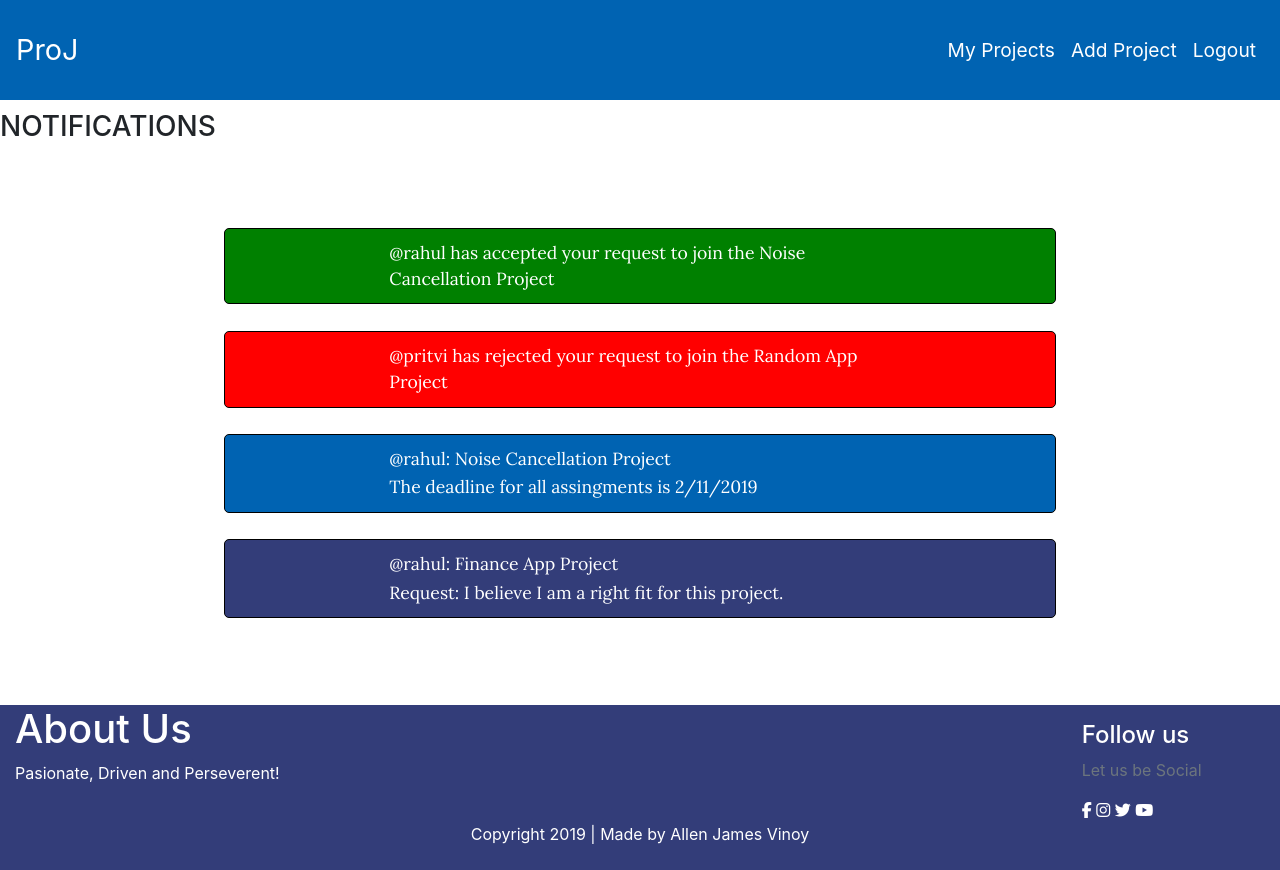
After one commit to allenjamesvinoy14/Project-Management-Website, a PHP site: page /main/notifications.php in a window 1280 px wide. The commit adds this page. Run offline with PHP 8.4, Linux system fonts and the light colour scheme; data that the repository does not hold is empty; some libraries are stand-ins or nearby versions.

Commit message:
added notifications

```diff
--- a/main/myprojects.php
+++ b/main/myprojects.php
@@ -93,6 +93,11 @@
                         REVIEW REQUESTS
                     </button>
                 </div>
+                <div class="row col-md-4 offset-md-8 col1 center-block">
+                    <button type="submit" class="btn btn-primary btn-block btn-lg">
+                        EDIT PROJECT
+                    </button>
+                </div>
                 <?php endif; ?>
             </div>
     </div>
--- /dev/null
+++ b/main/notifications.php
@@ -0,0 +1,109 @@
+<?php
+    require 'maincontroller/projectController.php';
+?>
+<!DOCTYPE html>
+<html lang="en">
+<head>
+    <meta charset="UTF-8">
+    <meta name="viewport" content="width=device-width, initial-scale=1.0">
+    <meta http-equiv="X-UA-Compatible" content="ie=edge">
+    <link rel="stylesheet" href="https://maxcdn.bootstrapcdn.com/bootstrap/4.0.0/css/bootstrap.min.css">
+    <link rel="stylesheet" href="stylemain.css">
+    <link rel="stylesheet" href="../style.css">
+    <script src="https://kit.fontawesome.com/2462b6baab.js" crossorigin="anonymous"></script>
+    <script src="//code.jquery.com/jquery-1.10.2.js"></script>
+    <script src="//code.jquery.com/ui/1.11.4/jquery-ui.js"></script>
+    <title>ProJ</title>
+
+    <script>
+
+        $(function(e){
+            $(".request").on('click',function(e){
+                window.location = "../main/reviewrequests.php?id=34&review=1";
+            });
+        });
+
+        function changecolor(t){
+            t.style.background = "#87CEEB";
+            t.style.transition = "0.5s";
+            t.style.cursor = "pointer";
+            t.style.color = "#0063B2FF";
+        }
+
+        function colortodefault(t){
+            t.style.background = "#333D79";
+            t.style.color = "white";
+        }
+    </script>
+</head>
+<body>
+    <?php require_once '../UI/navbar/navbar-header.php'; ?>
+        <li class="nav-item">
+            <a class="nav-link" href="../main/myprojects.php?myprojects=1">My Projects</a>
+        </li>
+        <li class="nav-item">
+            <a class="nav-link" href="../main/addproject.php">Add Project</a>
+        </li>
+        <li class="nav-item">
+            <a class="nav-link" href="logout.php">Logout</a>
+        </li>
+    <?php require_once '../UI/navbar/navbar-footer.php'; ?>
+
+    <div class="containter">
+        <div class="row">
+            <div class="col center-block nothead">
+                <h3> NOTIFICATIONS </h3>
+            </div>
+        </div>
+    </div>
+    <div class="main">
+        <div class="col-md-8 offset-md-2 justify-content-center projitems acceptance">
+            <div class="row col-md-8 offset-md-2 col1 center-block projitem">
+                <table>
+                    <tr>
+                        <td>@rahul has accepted your request to join the Noise Cancellation Project</td>
+                    </tr>
+                </table>
+            </div>
+        </div>
+        <br>
+        <div class="col-md-8 offset-md-2 justify-content-center projitems rejection">
+            <div class="row col-md-8 offset-md-2 col1 center-block projitem">
+                <table>
+                    <tr>
+                        <td>@pritvi has rejected your request to join the Random App Project</td>
+                    </tr>
+                </table>
+            </div>
+        </div>
+        <br>
+        <div class="col-md-8 offset-md-2 justify-content-center projitems">
+            <div class="row col-md-8 offset-md-2 col1 center-block projitem">
+                <table>
+                    <tr>
+                        <td>@rahul: Noise Cancellation Project</td>
+                    </tr>
+                    <tr>
+                        <td>The deadline for all assingments is 2/11/2019</td>
+                    </tr>
+                </table>
+            </div>
+        </div>
+        <br>
+        <div class="col-md-8 offset-md-2 justify-content-center projitems request">
+            <div onmouseover="changecolor(this)" onmouseout="colortodefault(this)" class="row col-md-8 offset-md-2 col1 center-block projitem">
+                <table>
+                    <tr>
+                        <td>@rahul: Finance App Project</td>
+                    </tr>
+                    <tr>
+                        <td>Request: I believe I am a right fit for this project.</td>
+                    </tr>
+                </table>
+            </div>
+        </div>
+        <br>
+    </div>
+    <?php require_once '../UI/Main Elements/footer.php'; ?>
+</body>
+</html>
--- a/main/projectstyle.css
+++ b/main/projectstyle.css
@@ -46,3 +46,6 @@ a:hover{
     background-color: skyblue !important;
     margin-right: 2px;
 }
+.request{
+    background-color: red !important;
+}
--- a/main/reviewrequests.php
+++ b/main/reviewrequests.php
@@ -63,6 +63,9 @@
                         <tr>
                             <td>Email:</td> <td><?php echo $_SESSION['requests-email'][$i]; ?></td>
                         </tr>
+                        <tr>
+                            <td>Message:</td> <td> I believe I am a right fit for this project! </td>
+                        </tr>
                     </table>
                 </div>
                 <br>
--- a/main/stylemain.css
+++ b/main/stylemain.css
@@ -53,6 +53,11 @@ footer{
     margin-bottom: 0;
     padding-bottom: 0;
 }
+.nothead{
+    margin-top: 10px;
+    margin-bottom: 0;
+    padding-bottom: 0;
+}
 .description{
     text-overflow: ellipsis;
 }
@@ -64,3 +69,12 @@ body{
     color: #0063B2;
     margin: 2px;
 }
+.request{
+    background-color: #333D79 !important;
+}
+.acceptance{
+    background-color: green !important;
+}
+.rejection{
+    background-color: red !important;
+}
```
Also changed, not shown: main/addproject.php (+8 -0 lines), main/index.php (+14 -2 lines), main/sendmessage.php (added, +54 -0 lines), main/viewproject.php (+10 -1 lines).
